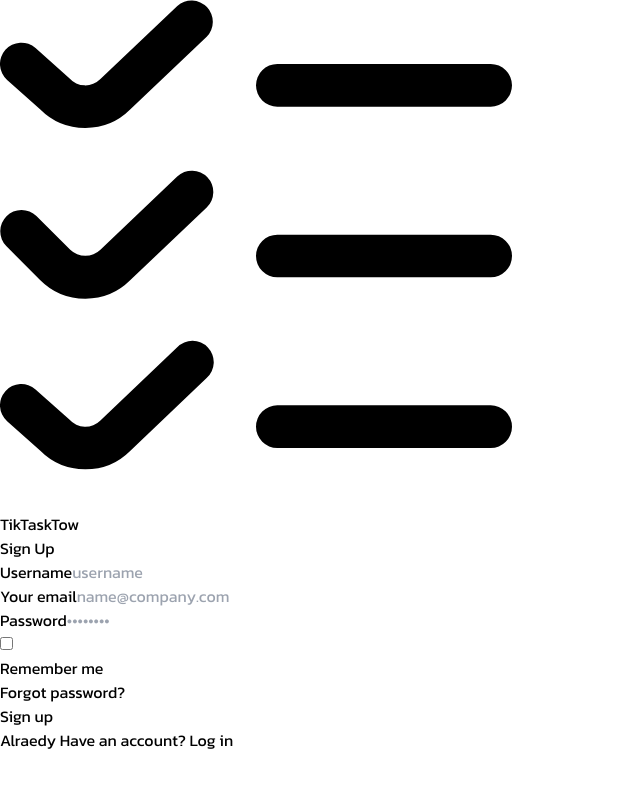
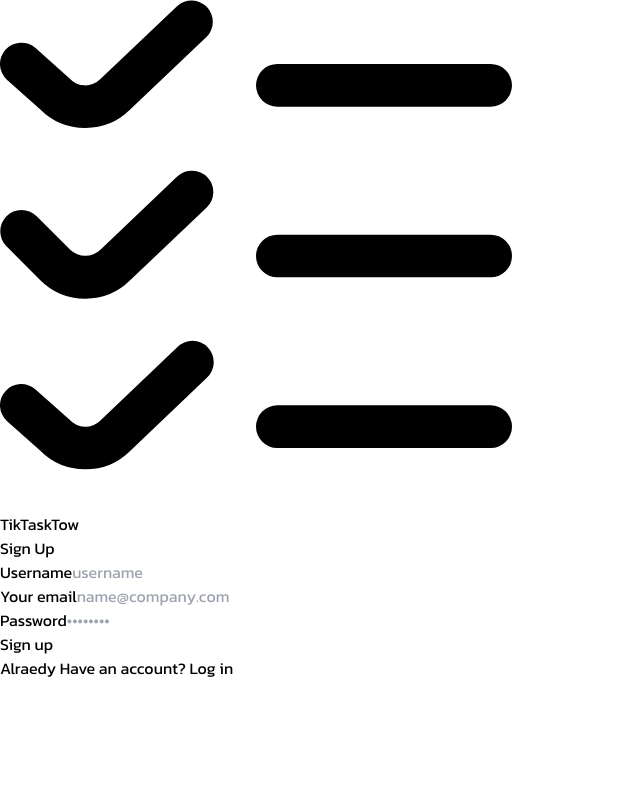
Before and after one commit to tik-04/task-manager-frontend, a React (Vite) app: page /login in a window 1280 px wide. Both pictures are taken after a click on the link "Sign up". Shown: the top 788 px of the page, without its empty margins (0-640 px from the left). Built offline with nearby package versions, Linux system fonts and the light colour scheme.

Commit message:
fix register and login

```diff
--- a/src/pages/Login.jsx
+++ b/src/pages/Login.jsx
@@ -134,8 +134,7 @@ const Login = () => {
                   </a>
                 </div>
                 <button
-                  type="button"
-                  onClick={handleLogin}
+                  type="submit"
                   class="w-full text-white bg-[#2563eb] hover:bg-[#1d4ed8] focus:ring-4 focus:outline-none focus:ring-[#93c5fd] font-medium rounded-lg text-sm px-5 py-2.5 text-center"
                 >
                   Sign in
--- a/src/pages/SignUp.jsx
+++ b/src/pages/SignUp.jsx
@@ -11,7 +11,7 @@ const SignUp = () => {
   const [register,SetRegister] = useState(false);
   const navigate = useNavigate();
 
-  const handleLogin = async (e) => {
+  const handleRegister = async (e) => {
     e.preventDefault();
     try {
       const response = await axios.post("http://localhost:3000/auth/register", {
@@ -20,11 +20,13 @@ const SignUp = () => {
         password,
       });
 
-      if(!response.success){
+      if(!response.data?.success){
         SetRegister(false)
       }
 
-      SetRegister(true)
+      if (response.status === 201) {
+        SetRegister(true);
+    }
 
     } catch (error) {
       console.error("Error:", error.response?.data || error.message);
@@ -64,7 +66,7 @@ const SignUp = () => {
             <h2 className="text-lg font-bold text-green-600">Success</h2>
             <p className="text-gray-700">Register Success fully</p>
             <button
-              onClick={() => SetRegister("")}
+              onClick={() => SetRegister(false)}
               className="mt-4 px-4 py-2 bg-green-500 text-white rounded-lg"
             >
               Close
@@ -93,7 +95,7 @@ const SignUp = () => {
                 Sign Up
               </h1>
 
-              <form class="space-y-4 md:space-y-6" onSubmit={handleLogin}>
+              <form class="space-y-4 md:space-y-6" onSubmit={handleRegister}>
                 <div>
                   <label
                     for="username"
@@ -166,33 +168,8 @@ const SignUp = () => {
                     required=""
                   />
                 </div> */}
-                <div class="flex items-center justify-between">
-                  <div class="flex items-start">
-                    <div class="flex items-center h-5">
-                      <input
-                        id="remember"
-                        aria-describedby="remember"
-                        type="checkbox"
-                        class="w-4 h-4 border border-gray-300 rounded bg-gray-50 focus:ring-3 focus:ring-[#93c5fd] "
-                        required=""
-                      />
-                    </div>
-                    <div class="ml-3 text-sm">
-                      <label for="remember" class="text-gray-500">
-                        Remember me
-                      </label>
-                    </div>
-                  </div>
-                  <a
-                    href="#"
-                    class="text-sm font-medium text-[#2563eb] hover:underline"
-                  >
-                    Forgot password?
-                  </a>
-                </div>
                 <button
-                  type="button"
-                  onClick={handleLogin}
+                  type="submit"
                   class="w-full text-white bg-[#2563eb] hover:bg-[#1d4ed8] focus:ring-4 focus:outline-none focus:ring-[#93c5fd] font-medium rounded-lg text-sm px-5 py-2.5 text-center"
                 >
                   Sign up
```
